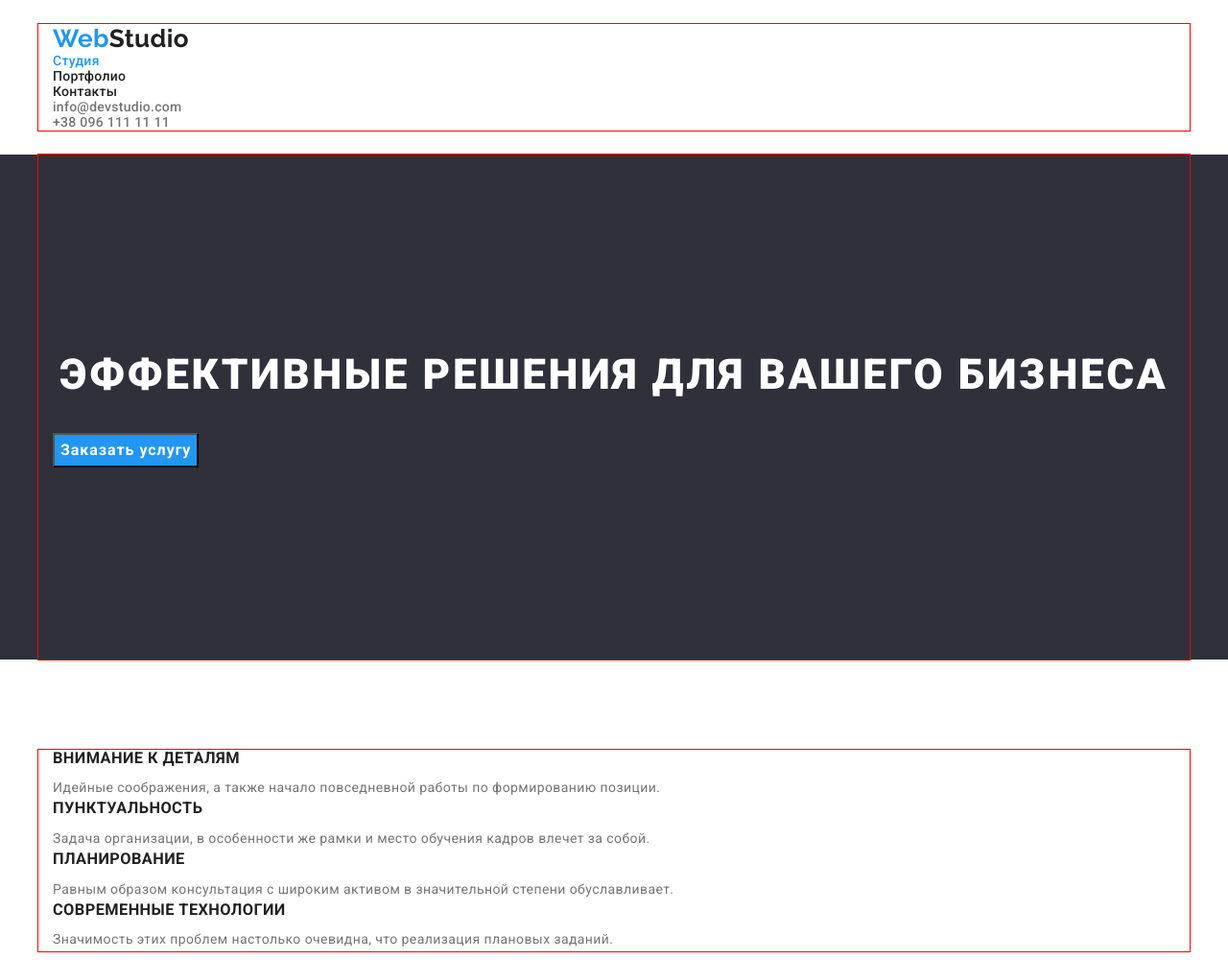
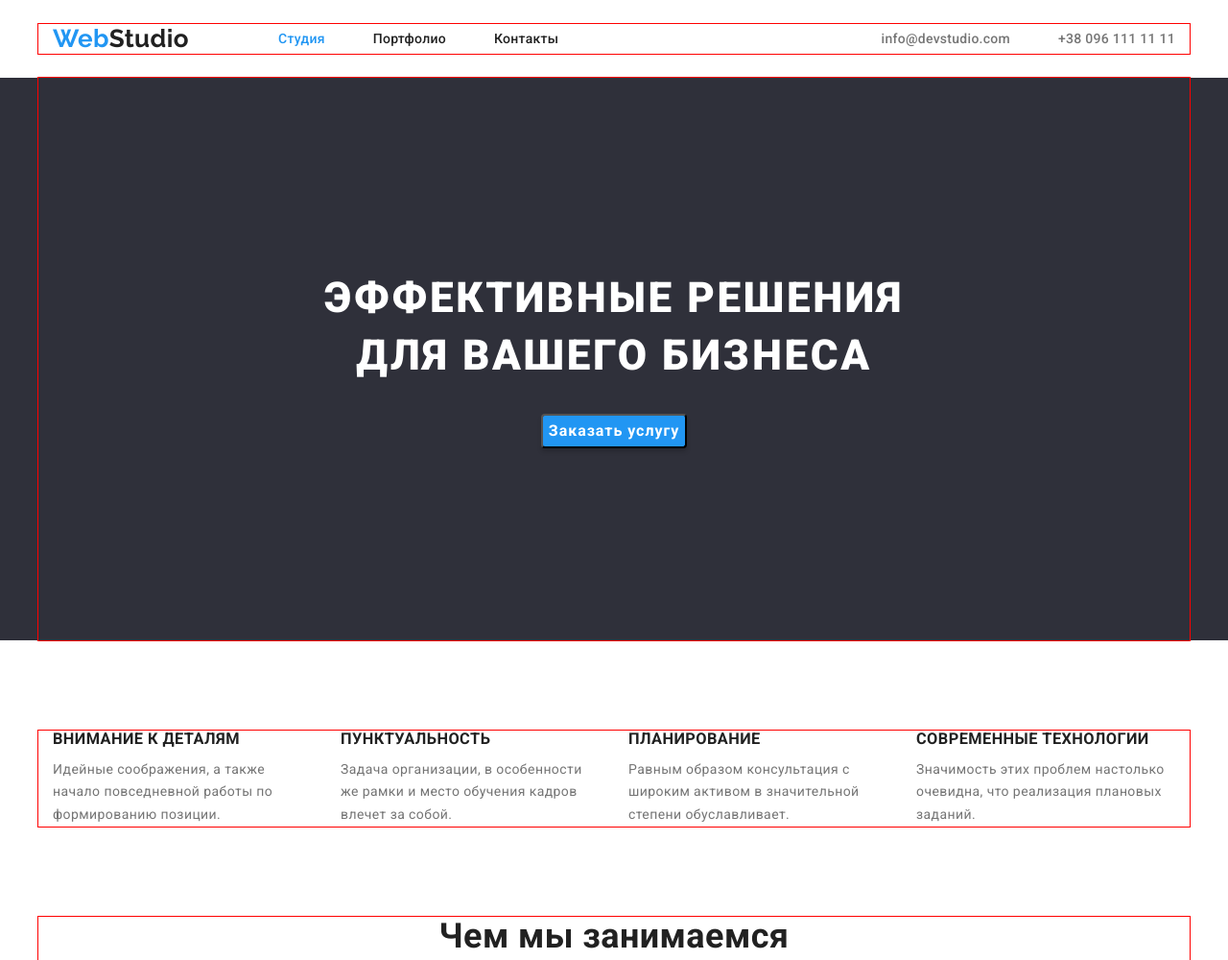
Before and after one commit to 86andrey/-goit-markup-hw-03, a plain HTML site: page index.html in a window 1280 px wide. Shown: the top 1000 px of the page at 96% size. Drawn offline with nearby package versions, Linux system fonts and the light colour scheme.

Commit message:
homework

```diff
--- a/css/styles.css
+++ b/css/styles.css
@@ -68,6 +68,14 @@ img {
     padding-bottom: 25px;
 }
 
+.header-container {
+    display: flex;
+    align-items: center;
+}
+
+.header-logo {
+    margin-right: 93px;
+}
 .header-logo,
 .footer-logo {
     color: var(--accent-color);
@@ -82,12 +90,26 @@ img {
     color: var(--title-text-color);
 }
 
-/* site nav */
+.header-item:not(:last-child) {
+    margin-right: 50px;
+}
+
+/* ---------site nav--------------- */
+
 .site-nav, .auth-nav {
     font-family: inherit;
     font-weight: 500;
     line-height: 1.14;
     letter-spacing: 0.02em;
+    display: flex;
+}
+
+.auth-nav {
+    margin-left: auto;
+}
+
+.auth-mail {
+    margin-right: 50px;
 }
 
 .site-nav .link {
@@ -132,6 +154,9 @@ img {
     text-transform: uppercase;
     color: var(--primary-white-color);
     margin-bottom: 30px;
+    max-width: 696px;
+    margin-left: auto;
+    margin-right: auto;
 }
 
 .hero-button {
@@ -145,10 +170,18 @@ img {
     cursor: pointer;
     background-color: var(--accent-color);
     color: var(--primary-white-color);
+    box-shadow: 0px 4px 4px rgba(0, 0, 0, 0.15);
+    border-radius: 4px;
+    margin-left: auto;
+    margin-right: auto;
 }
 
 .feature-list .list {
     color: var(--title-text-color);
+}
+
+.feature-list {
+    display: flex;
 }
 
 .about {
@@ -190,8 +223,13 @@ img {
     color: var(--title-text-color);
 }
 
+.feature-list-item:not(:last-child) {
+    margin-right: 30px;
+}
+
 .feature-text {
     line-height: 1.71;
+    max-width: 270px;
 }
 
 .list {
--- a/index.html
+++ b/index.html
@@ -11,17 +11,17 @@
 </head>
 <body>
     <header class="header">
-        <div class="container">
+        <div class="container header-container">
             <a href="./index.html" class="header-logo link">Web<span class="logotype">Studio</span></a>
-            <nav>
+            <nav class="header-nav">
                 <ul class="site-nav link">
-                    <li> <a href="./index.html" class="link current">Студия</a> </li>
-                    <li> <a href="./portfolio.html" class="link">Портфолио</a> </li>
-                    <li> <a href="./contact.html" class="link">Контакты</a> </li>
+                    <li class="header-item"> <a href="./index.html" class="link current">Студия</a> </li>
+                    <li class="header-item"> <a href="./portfolio.html" class="link">Портфолио</a> </li>
+                    <li class="header-item"> <a href="./contact.html" class="link">Контакты</a> </li>
                 </ul>
             </nav>
                 <ul class="auth-nav link">
-                    <li> <a href="mailto:info@devstudio.com" class="link">info@devstudio.com</a> </li>
+                    <li class="auth-mail"> <a href="mailto:info@devstudio.com" class="link">info@devstudio.com</a> </li>
                     <li> <a href="tel:+380961111111" class="link">+38 096 111 11 11</a> </li>
                 </ul>
         </div>
@@ -39,23 +39,25 @@
             <div class="container">
                 <h2 class="section-titl visually-hidden">Основа нашей работы</h2>
                 <ul class="feature-list link">
-                    <li>
+                    <li class="feature-list-item">
                         <h3 class="section-title-item">Внимание к деталям</h3>
                         <p class="feature-text">
                             Идейные соображения, а также начало повседневной работы по формированию позиции.
                         </p>
                     </li>
-                    <li>
+                    <li class="feature-list-item">
                         <h3 class="section-title-item">Пунктуальность</h3>
                         <p class="feature-text">
                             Задача организации, в особенности же рамки и место обучения кадров влечет за собой.
                         </p>
-                    </li><li>
+                    </li>
+                    <li class="feature-list-item">
                         <h3 class="section-title-item">Планирование</h3>
                         <p class="feature-text">
                             Равным образом консультация с широким активом в значительной степени обуславливает.
                         </p>
-                    </li><li>
+                    </li>
+                    <li class="feature-list-item">
                         <h3 class="section-title-item">Современные технологии</h3>
                         <p class="feature-text">
                             Значимость этих проблем настолько очевидна, что реализация плановых заданий.
```
